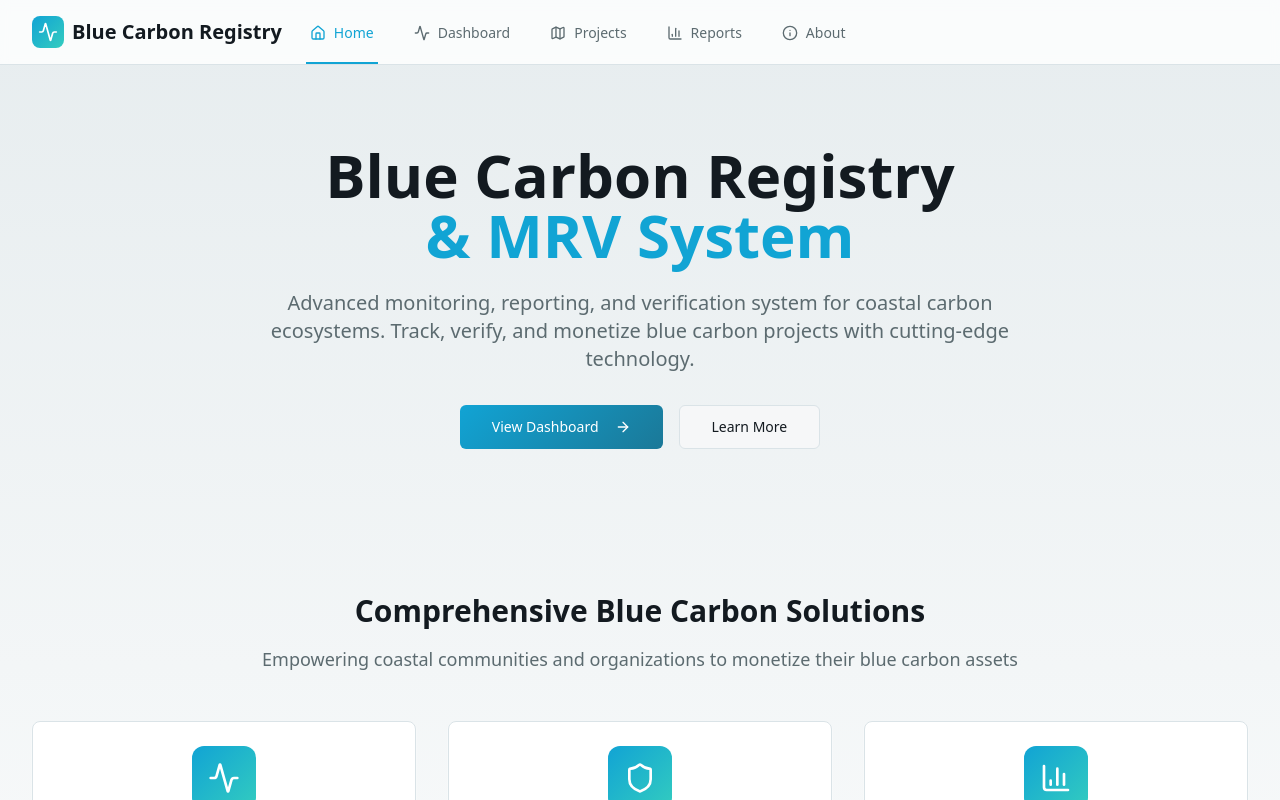
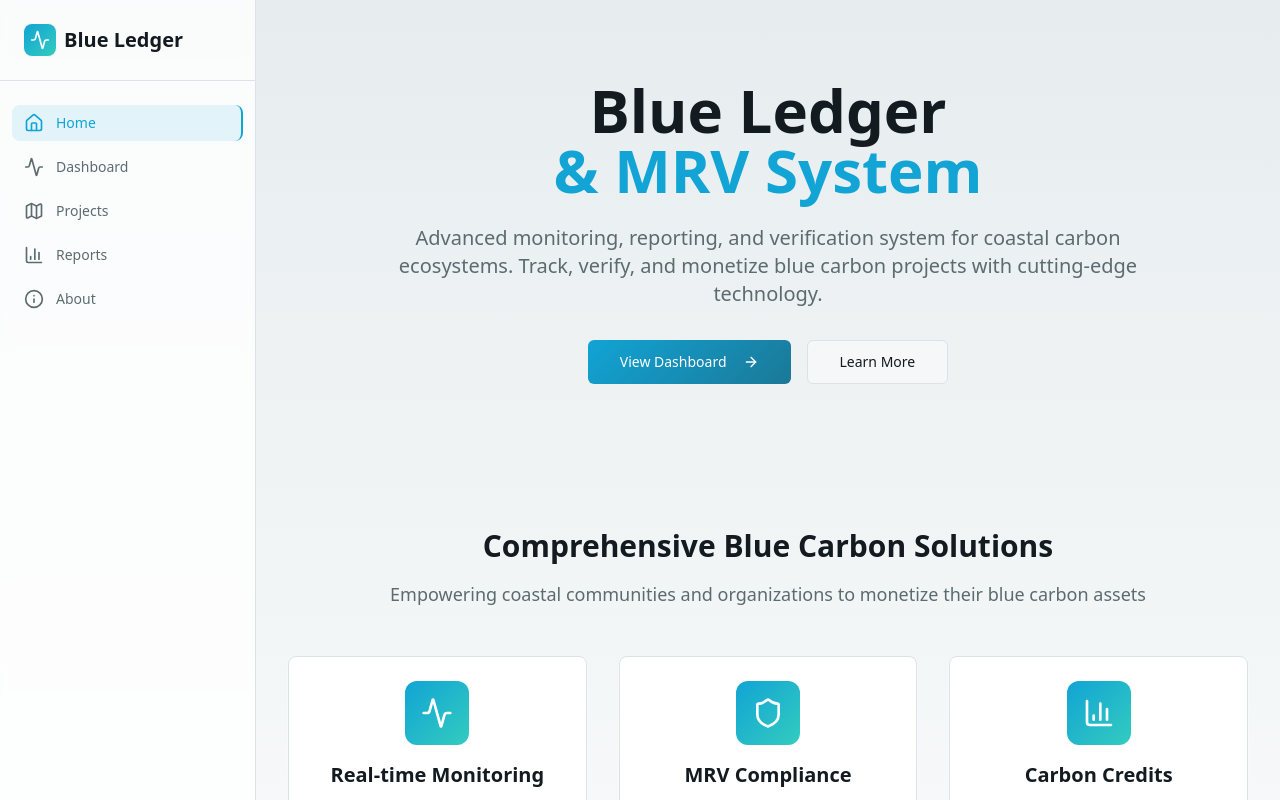
Before and after one commit to yashjhade-19/blue-horizon-registry, a React (Vite) app: page / in a window 1280 px wide. Shown: the top 800 px of the page. Built offline with nearby package versions, Linux system fonts and the light colour scheme; the HTML template or start-up script is replaced by a standard one.

Commit message:
Refactor: Update branding and nav layout

```diff
--- a/index.html
+++ b/index.html
@@ -3,11 +3,11 @@
   <head>
     <meta charset="UTF-8" />
     <meta name="viewport" content="width=device-width, initial-scale=1.0" />
-    <title>Blue Carbon Registry & MRV System</title>
+    <title>Blue Ledger & MRV System</title>
     <meta name="description" content="Advanced monitoring, reporting, and verification system for coastal carbon ecosystems. Track, verify, and monetize blue carbon projects with cutting-edge technology." />
-    <meta name="author" content="Blue Carbon Registry" />
+    <meta name="author" content="Blue Ledger" />
 
-    <meta property="og:title" content="Blue Carbon Registry & MRV System" />
+    <meta property="og:title" content="Blue Ledger & MRV System" />
     <meta property="og:description" content="Advanced monitoring, reporting, and verification system for coastal carbon ecosystems. Track, verify, and monetize blue carbon projects with cutting-edge technology." />
     <meta property="og:type" content="website" />
     <meta property="og:image" content="https://lovable.dev/opengraph-image-p98pqg.png" />
--- a/src/components/Layout.tsx
+++ b/src/components/Layout.tsx
@@ -18,20 +18,22 @@ const Layout = ({ children }: LayoutProps) => {
   const location = useLocation();
 
   return (
-    <div className="min-h-screen bg-gradient-sky">
-      <nav className="bg-card/80 backdrop-blur-sm border-b shadow-card sticky top-0 z-50">
-        <div className="mx-auto max-w-7xl px-4 sm:px-6 lg:px-8">
-          <div className="flex justify-between h-16">
-            <div className="flex">
-              <div className="flex-shrink-0 flex items-center">
+    <div className="min-h-screen bg-gradient-sky flex">
+      {/* Left Sidebar Navigation */}
+      <nav className="w-64 bg-card/80 backdrop-blur-sm border-r shadow-card flex flex-col">
+        <div className="p-6 border-b">
+          <div className="flex items-center">
             <div className="h-8 w-8 bg-gradient-ocean rounded-lg flex items-center justify-center">
               <Activity className="h-5 w-5 text-primary-foreground" />
             </div>
             <span className="ml-2 text-xl font-bold text-foreground">
-                  Blue Carbon Registry
+              Blue Ledger
             </span>
           </div>
-              <div className="hidden sm:ml-6 sm:flex sm:space-x-8">
+        </div>
+
+        <div className="flex-1 py-6">
+          <div className="space-y-2 px-3">
             {navigation.map((item) => {
               const Icon = item.icon;
               const isActive = location.pathname === item.href;
@@ -40,23 +42,23 @@ const Layout = ({ children }: LayoutProps) => {
                   key={item.name}
                   to={item.href}
                   className={cn(
-                        "inline-flex items-center px-1 pt-1 border-b-2 text-sm font-medium transition-smooth",
+                    "flex items-center px-3 py-2 text-sm font-medium rounded-lg transition-smooth",
                     isActive
-                          ? "border-primary text-primary"
-                          : "border-transparent text-muted-foreground hover:text-foreground hover:border-border"
+                      ? "bg-primary/10 text-primary border-r-2 border-primary"
+                      : "text-muted-foreground hover:text-foreground hover:bg-muted/50"
                   )}
                 >
-                      <Icon className="h-4 w-4 mr-2" />
+                  <Icon className="h-5 w-5 mr-3" />
                   {item.name}
                 </Link>
               );
             })}
           </div>
         </div>
-          </div>
-        </div>
       </nav>
-      <main className="flex-1">
+
+      {/* Main Content Area */}
+      <main className="flex-1 overflow-auto">
         {children}
       </main>
     </div>
--- a/src/pages/Landing.tsx
+++ b/src/pages/Landing.tsx
@@ -10,7 +10,7 @@ const Landing = () => {
       <section className="relative py-20 px-4 sm:px-6 lg:px-8">
         <div className="mx-auto max-w-7xl text-center">
           <h1 className="text-4xl md:text-6xl font-bold text-foreground mb-6">
-            Blue Carbon Registry
+            Blue Ledger
             <span className="block text-primary">& MRV System</span>
           </h1>
           <p className="text-xl text-muted-foreground mb-8 max-w-3xl mx-auto">
```
Lines whose indentation alone changed are shown as unchanged.
